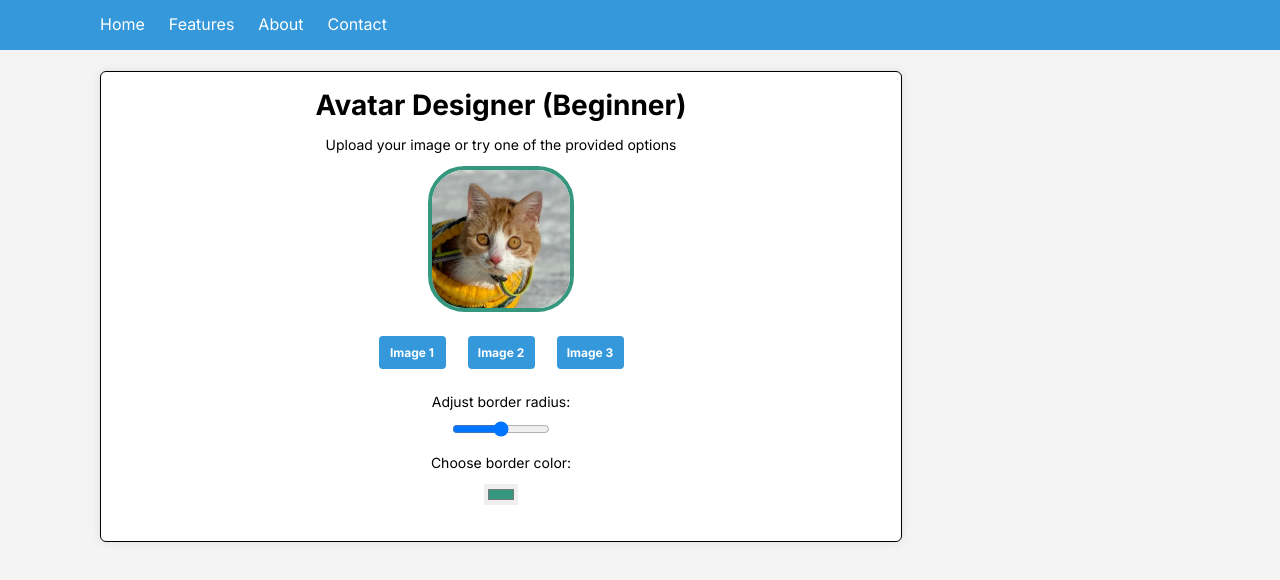
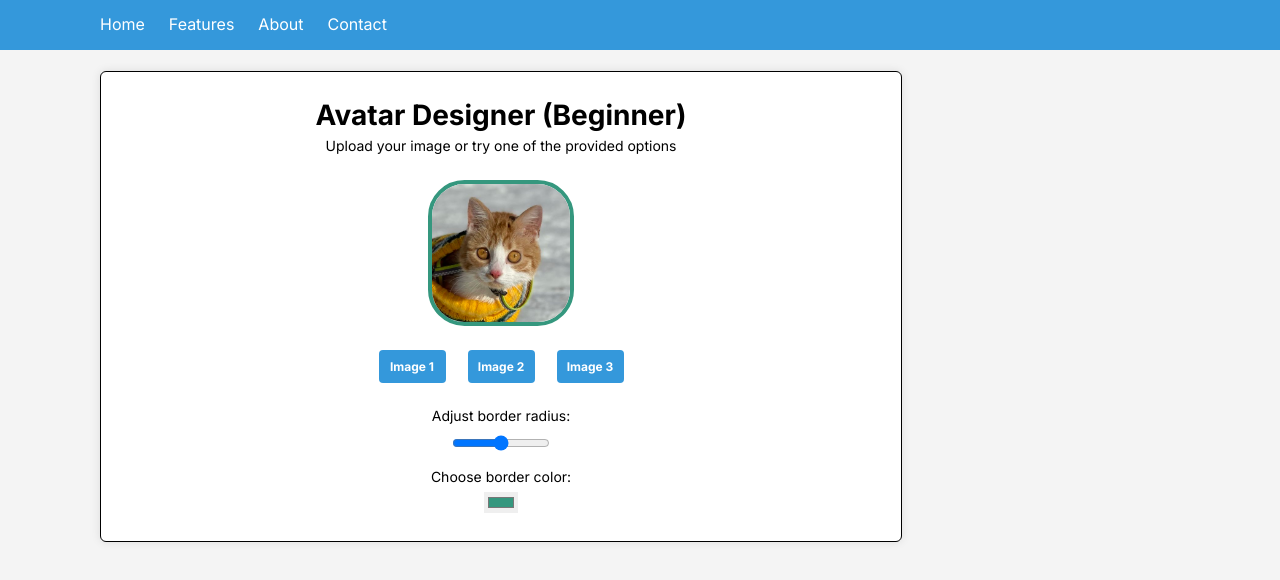
Before and after one commit to hicksey-makes/avatar_designer, a website built with Vite: page index.html in a window 1280 px wide. Built offline with nearby package versions, Linux system fonts and the light colour scheme.

Commit message:
improve vertical spacing of elements with padding and margin adjustments

```diff
--- a/css/avatar.css
+++ b/css/avatar.css
@@ -12,6 +12,7 @@ body {
   /* width: 500px;
   height: 330px; */
   margin-bottom: 20px;
+  margin-top: 27px;
 }
 
 .square {
@@ -59,6 +60,7 @@ body {
   /* left: 25%; */
   width: 100%;
   text-align: center;
+  padding-top: 5px;
 }
 
 .main-inner h1 {
@@ -66,6 +68,9 @@ body {
   font-weight: 700;
   font-size: 28px;
   line-height: 100%;
+  letter-spacing: 0%;
+  padding-top: 5px;
+  margin-bottom: 0px;
 }
 
 .main-inner p {
@@ -73,6 +78,7 @@ body {
   font-weight: 400;
   font-size: 14px;
   line-height: 100%;
+  margin-top: 10px;
 }
 
 #brdr-range {
@@ -135,7 +141,7 @@ body {
   margin-top: 16px;
   padding: 1.5px 0px;
   letter-spacing: 0%;
-  margin-bottom: 12px;
+  margin-bottom: 6px;
 }
 #clr-pick {
   border-image: url("../example/cbed6114b04a2a6cbc7aadf741405afd269c6181.png");
```
